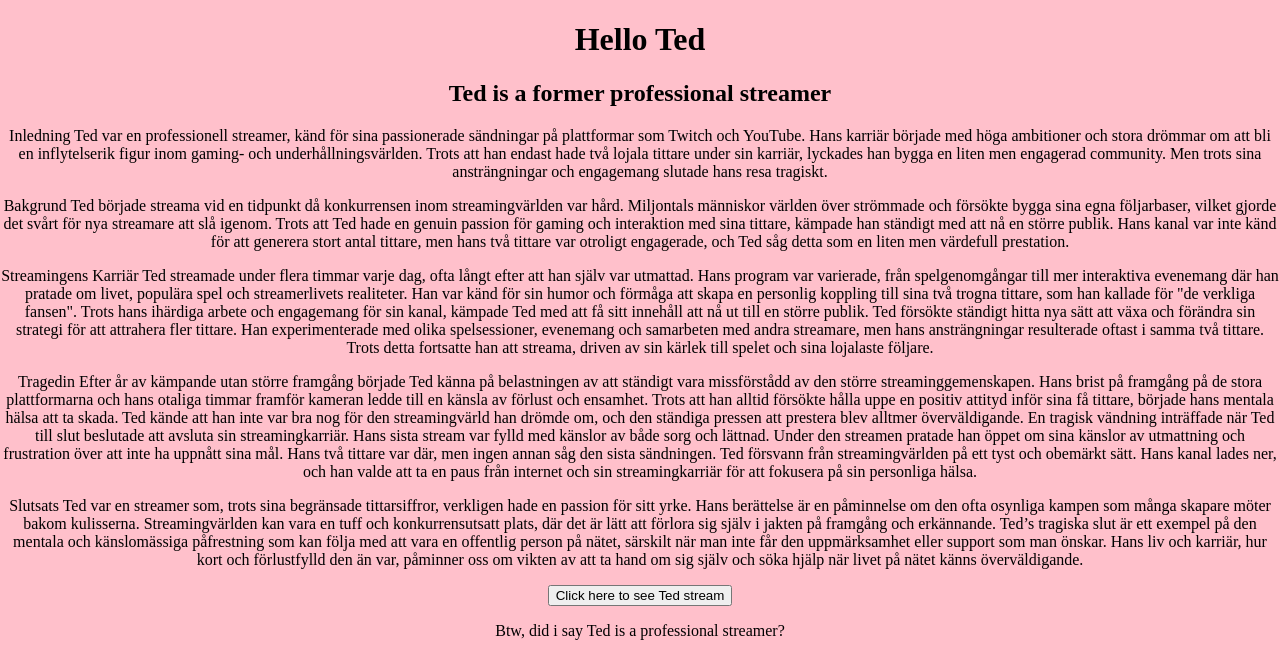
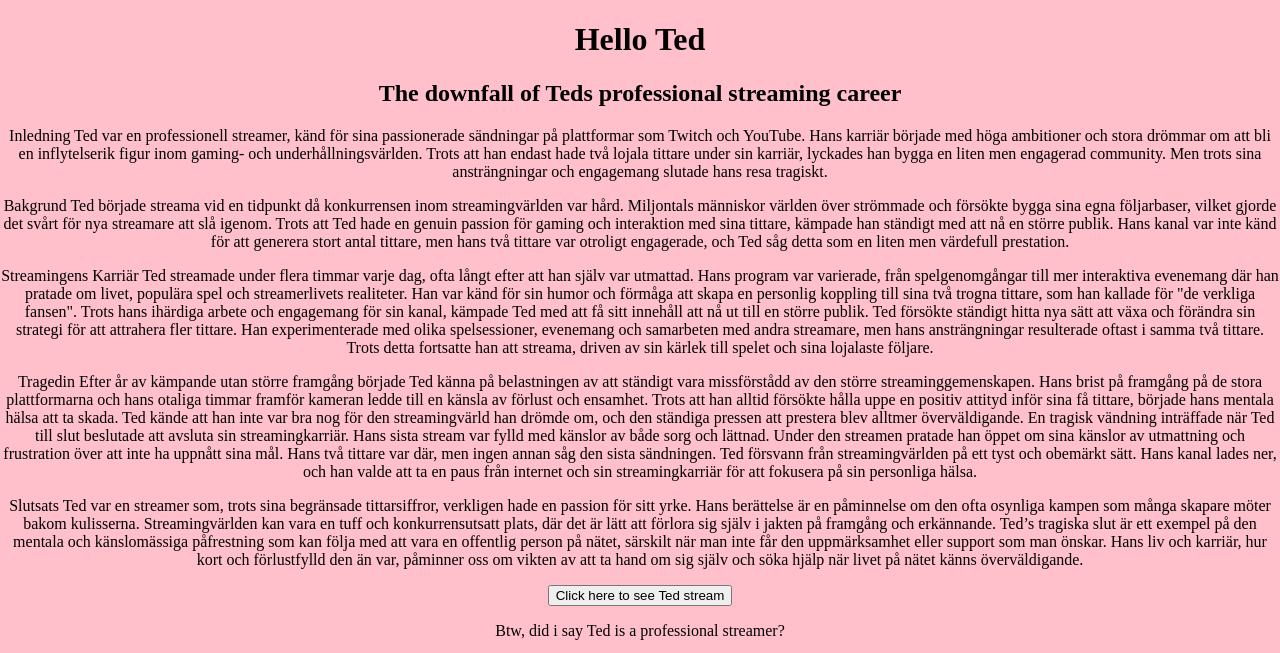
Before and after one commit to Alucardfan1/superprage, a plain HTML site: page index.html in a window 1280 px wide. Shown: the top 653 px of the page. Drawn offline with Linux system fonts and the light colour scheme.

Commit message:
index.html
Signed-off-by: Alucardfan1 <169074134+Alucardfan1@users.noreply.github.com>

```diff
--- a/index.html
+++ b/index.html
@@ -6,7 +6,7 @@
     </head>
     <body>
         <h1> Hello Ted</h1>
-        <h2>Ted is a former professional streamer</h2>
+        <h2>The downfall of Teds professional streaming career</h2>
         <p> Inledning
             Ted var en professionell streamer, känd för sina passionerade sändningar på plattformar som Twitch och YouTube. Hans karriär började med höga ambitioner och stora drömmar om att bli en inflytelserik figur inom gaming- och underhållningsvärlden. Trots att han endast hade två lojala tittare under sin karriär, lyckades han bygga en liten men engagerad community. Men trots sina ansträngningar och engagemang slutade hans resa tragiskt.</p>
 
```
